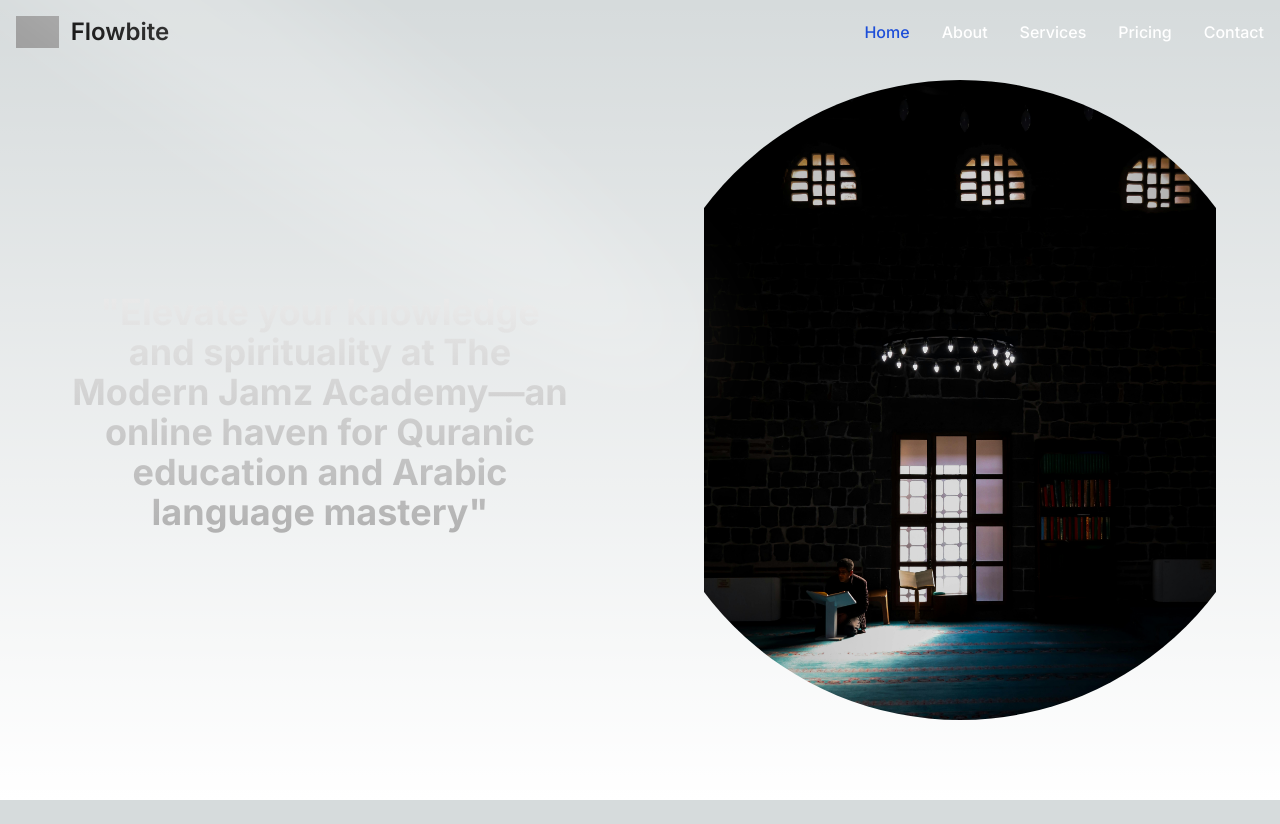
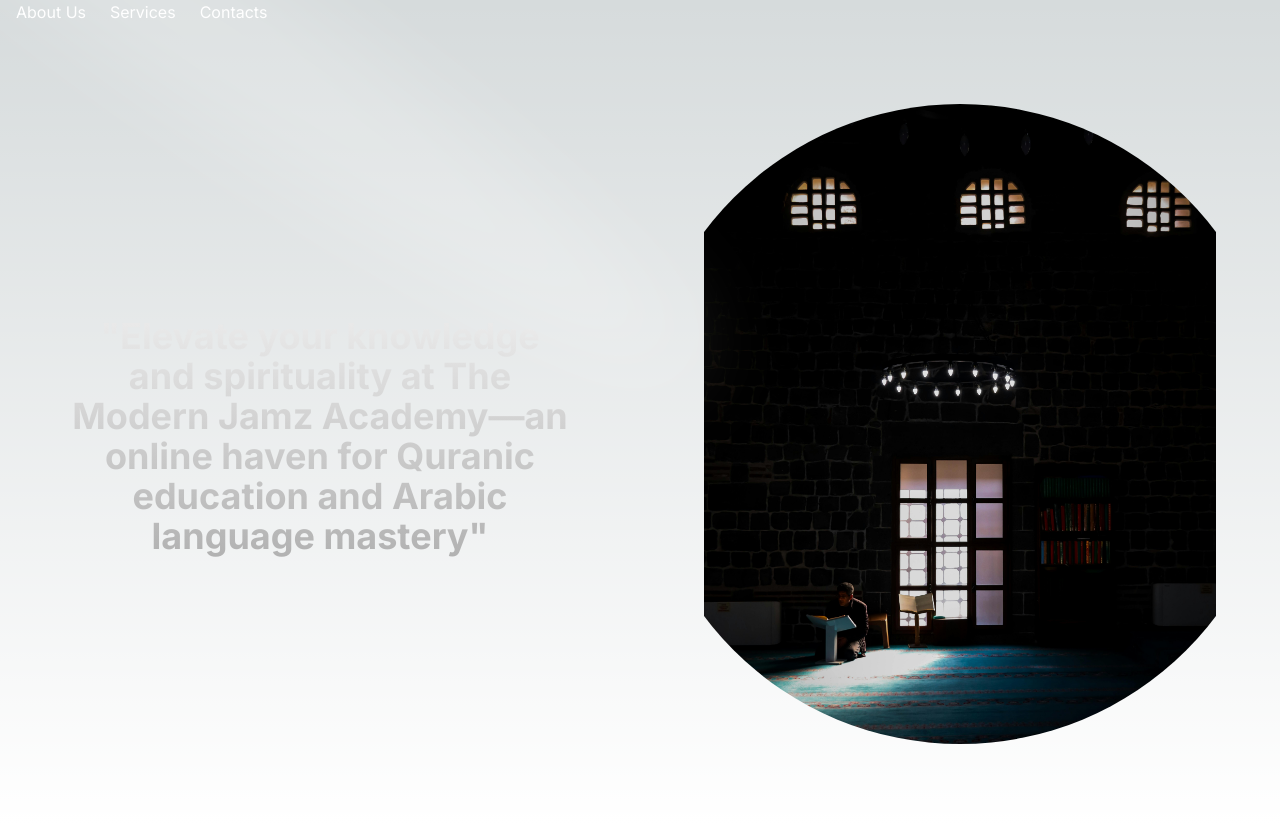
Before and after one commit to ibsharakrami/thejamzacademy, a Next.js app: page / in a window 1280 px wide. Before the commit the page ends 800 px from the top, so only its background shows below. Built offline with nearby package versions, Linux system fonts and the light colour scheme; grey boxes are pictures that could not be loaded.

Commit message:
jamz navbar

```diff
--- a/src/app/about/page.js
+++ b/src/app/about/page.js
@@ -1,31 +1,35 @@
 
+import { Spotlight } from '@/components/ui/Spotlight';
 import Image from 'next/image'
 
 
 export default function About() {
   return (
-    <main className=" h-full w-full rounded-md  container  relative overflow-hidden mx-auto  md:py-0  flex lg:flex-row flex-col   ">
-
+    <main className=" h-full w-full rounded-md  container  relative overflow-hidden mx-auto  md:py-20  flex lg:flex-row flex-col   ">
+        <Spotlight
+      className="-top-40 left-0 md:left-60 md:-top-20"
+      fill="white"
+    />
 
       <div className="  w-full   items-center justify-center">
-        <h1 className="text-2xl md:text-7xl font-bold text-left bg-clip-text text-transparent bg-gradient-to-b from-neutral-50 to-neutral-400 bg-opacity-50 px-5 pt-12  md:px-16 md:mt-20 ">
+        <h1 className="text-2xl md:text-7xl font-bold text-left bg-clip-text text-transparent bg-gradient-to-b from-neutral-50 to-neutral-400 bg-opacity-50 px-5 pt-20  md:px-16 md:mt-20 ">
           "Unlock Quranic Wisdom with Us."
         </h1>
         <h1 className="text-[10px]  md:text-[17px] font-bold text-left bg-clip-text text-transparent bg-gradient-to-b from-neutral-50 to-neutral-400 bg-opacity-50  md:px-16 md:pt-12  p-5">Welcome to Modern Jamz Academy - where Quranic wisdom meets personal growth. Join us for transformative courses, expert guidance, and a supportive community. Master Arabic, deepen your connection to Islam, and be inspired by success stories from our students. Elevate your learning journey with us.</h1>
       </div>
-      <div className=" w-full items-center justify-center flex gap-8 px-6">
+      <div className=" w-full items-center justify-center flex gap-8 px-6 ">
 
-        <div className='flex gap-5'  >
+        <div className='flex gap-5 ' >
 
           <div className='flex-1 flex items-center'>
 
-            <img className='h-44 w-full object-cover rounded-lg' src='/image/pexels-abdullah-ghatasheh-2608353.jpg' />
+            <img className='h-48 w-full object-cover rounded-lg' src='/image/pexels-abdullah-ghatasheh-2608353.jpg' />
 
           </div>
           <div className='flex-1 flex flex-col gap-5'>
 
-            <img className='h-44 w-full object-cover rounded-lg md:block hidden ' src='/image/pexels-alena-darmel-8164428.jpg' />
-            <img className='h-44 w-full object-cover rounded-lg md:mt-0 mt-20   ' src='/image/pexels-alena-darmel-8164739.jpg' />
+            <img className='h-48 w-full object-cover rounded-lg md:block hidden ' src='/image/pexels-alena-darmel-8164428.jpg' />
+            <img className='h-48 w-full object-cover rounded-lg md:mt-0 mt-20   ' src='/image/pexels-alena-darmel-8164739.jpg' />
 
           </div>
 
--- a/src/components/ui/Nav2.tsx
+++ b/src/components/ui/Nav2.tsx
@@ -1,44 +1,90 @@
+"use client";
+import React, { useState } from 'react';
+import Link from 'next/link';
 
-"use client";
-import React from 'react'
 
 export function Nav2() {
+  const [isMenuOpen, setIsMenuOpen] = useState(false);
+
+  const toggleMenu = () => {
+    setIsMenuOpen(!isMenuOpen);
+  };
+
   return (
+    <>
+      <div className="w-full bg-transparent sticky top-0">
+      <div className="container mx-auto px-4 h-full">
+        <div className="flex justify-between items-center h-full">
 
+          {/* Burger Menu Button */}
+          <div className="md:hidden">
+            <button
+              onClick={toggleMenu}
+              className="text-white focus:outline-none"
+            >
+              <svg
+                xmlns="http://www.w3.org/2000/svg"
+                className="h-6 w-6"
+                fill="none"
+                viewBox="0 0 24 24"
+                stroke="currentColor"
+              >
+                <path
+                  strokeLinecap="round"
+                  strokeLinejoin="round"
+                  strokeWidth="2"
+                  d="M4 6h16M4 12h16m-7 6h7"
+                />
+              </svg>
+            </button>
+          </div>
 
-    <nav className="bg-transparent  fixed top-0 left-0 right-0   border-gray-200 dark:bg-gray-900">
-      <div className="max-w-screen-xl flex flex-wrap items-center justify-between mx-auto p-4">
-        <a href="https://flowbite.com/" className="flex items-center space-x-3 rtl:space-x-reverse">
-          <img src="https://flowbite.com/docs/images/logo.svg" className="h-8" alt="Flowbite Logo" />
-          <span className="self-center text-2xl font-semibold whitespace-nowrap dark:text-white">Flowbite</span>
-        </a>
-        <button data-collapse-toggle="navbar-default" type="button" className="inline-flex items-center p-2 w-10 h-10 justify-center text-sm text-gray-500 rounded-lg md:hidden hover:bg-gray-100 focus:outline-none focus:ring-2 focus:ring-gray-200 dark:text-gray-400 dark:hover:bg-gray-700 dark:focus:ring-gray-600" aria-controls="navbar-default" aria-expanded="false">
-          <span className="sr-only">Open main menu</span>
-          <svg className="w-5 h-5" aria-hidden="true" xmlns="http://www.w3.org/2000/svg" fill="none" viewBox="0 0 17 14">
-            <path stroke="currentColor" stroke-linecap="round" stroke-linejoin="round" stroke-width="2" d="M1 1h15M1 7h15M1 13h15" />
-          </svg>
-        </button>
-        <div className="hidden w-full md:block md:w-auto" id="navbar-default">
-          <ul className="font-medium flex flex-col p-4 md:p-0 mt-4 border border-gray-100 rounded-lg  md:flex-row md:space-x-8 rtl:space-x-reverse md:mt-0 md:border-0  dark:bg-gray-800 md:dark:bg-gray-900 dark:border-gray-700">
+          {/* Navigation Links */}
+          <ul className={`md:flex ${isMenuOpen ? 'block' : 'hidden'} md:block gap-x-6 text-white`}>
             <li>
-              <a href="#" className="block py-2 px-3 text-white bg-blue-700 rounded md:bg-transparent md:text-blue-700 md:p-0 dark:text-white md:dark:text-blue-500" aria-current="page">Home</a>
+              <Link href="/about">
+                <p>About Us</p>
+              </Link>
             </li>
             <li>
-              <a href="#" className="block py-2 px-3 text-white rounded hover:bg-gray-100 md:hover:bg-transparent md:border-0 md:hover:text-blue-700 md:p-0 dark:text-white ">About</a>
+              <Link href="/">
+                <p>Services</p>
+              </Link>
             </li>
             <li>
-              <a href="#" className="block py-2 px-3 text-white rounded hover:bg-gray-100 md:hover:bg-transparent md:border-0 md:hover:text-blue-700 md:p-0 dark:text-white ">Services</a>
-            </li>
-            <li>
-              <a href="#" className="block py-2 px-3 text-white rounded hover:bg-gray-100 md:hover:bg-transparent md:border-0 md:hover:text-blue-700 md:p-0 dark:text-white ">Pricing</a>
-            </li>
-            <li>
-              <a href="#" className="block py-2 px-3 text-white rounded hover:bg-gray-100 md:hover:bg-transparent md:border-0 md:hover:text-blue-700 md:p-0 dark:text-white ">Contact</a>
+              <Link href="/contacts">
+                <p>Contacts</p>
+              </Link>
             </li>
           </ul>
+
         </div>
       </div>
-    </nav>
+    </div>
+    </>
+    // <nav className="bg-red-300 fixed top-0 left-0 right-0 border-gray-200 dark:bg-gray-900">
+    //   <div className="max-w-screen-xl flex flex-wrap items-center justify-between mx-auto p-4">
+    //     <h1 className='text-white font-bold'>JAMZ ACADEMY</h1>
 
-  )
+    //     <div className="flex space-x-4">
+    //       <NavLink href="/">Home</NavLink>
+    //       <NavLink href="/about">About</NavLink>
+    //       <NavLink href="/courses">Courses</NavLink>
+    //       <NavLink href="/contact">Contact Us</NavLink>
+    //     </div>
+    //   </div>
+    // </nav>
+  );
 }
+
+function NavItem({ href, children, currentPath }) {
+  const isActive = href === currentPath;
+
+  return (
+    <li>
+      <Link href={href}>
+        <p className={`cursor-pointer ${isActive ? 'text-blue-500' : ''}`}>{children}</p>
+      </Link>
+    </li>
+  );
+}
```
